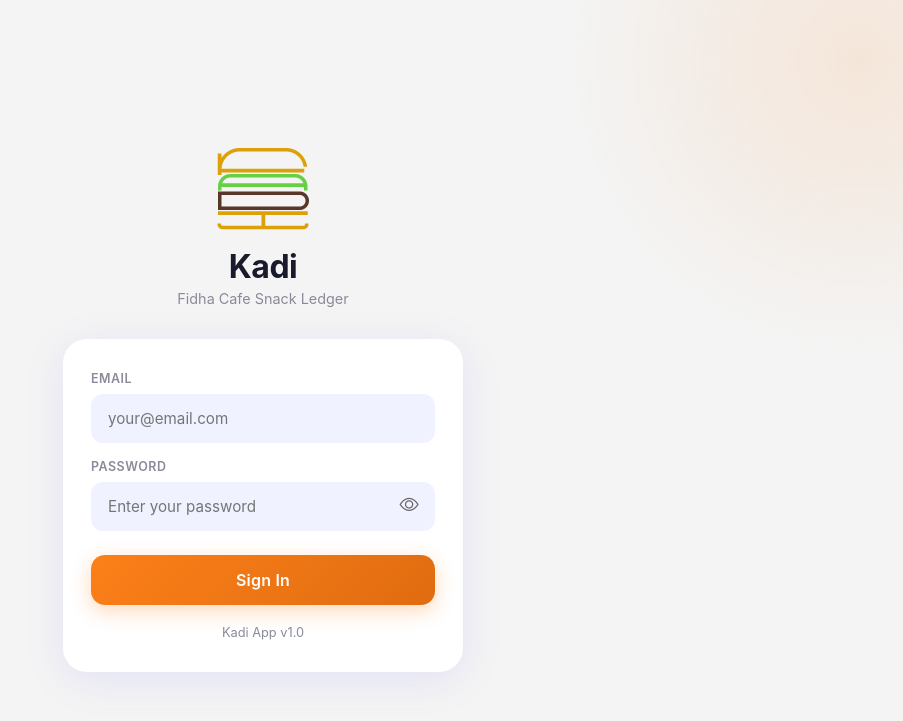
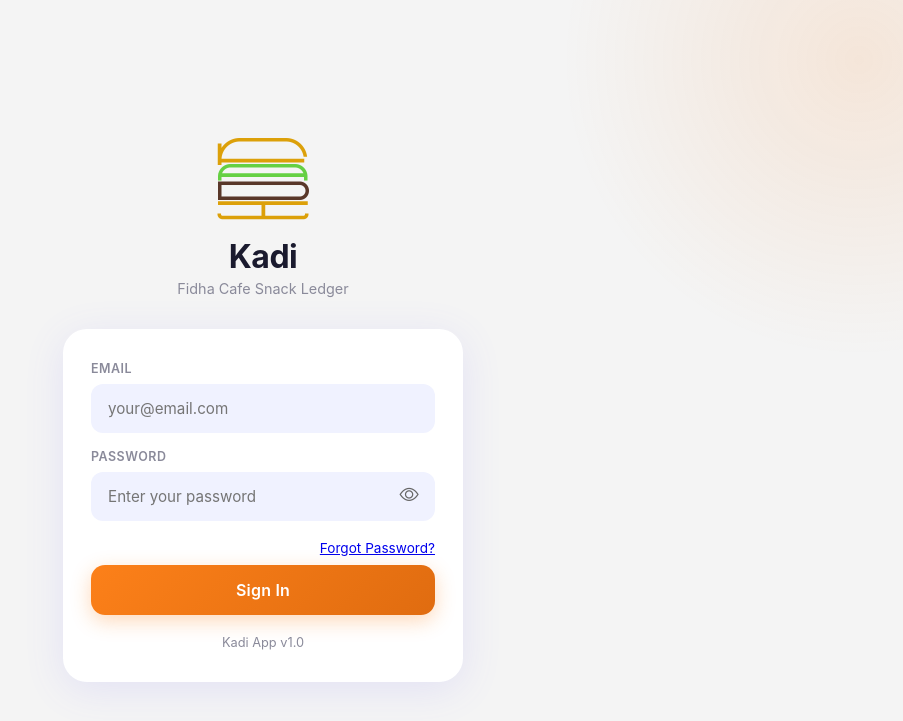
Before and after one commit to 67Robin/kadi-app, a Django app: page / in a window 1280 px wide. Shown: the top 721 px of the page, without its empty margins (377-1280 px from the left). Run offline with Django 4.2, Linux system fonts and the light colour scheme.

Commit message:
pass reset

```diff
--- a/core/urls.py
+++ b/core/urls.py
@@ -22,4 +22,6 @@ urlpatterns = [
     path('admin/whatsapp-message/', generate_whatsapp_message),
     path('admin/mark-ordered/', mark_as_ordered),
     path('history/', views.user_history),
+    path('auth/reset-request/', views.request_password_reset),
+    path('auth/reset-confirm/', views.confirm_password_reset),
 ]
--- /dev/null
+++ b/core/utils.py
@@ -0,0 +1,6 @@
+from django.contrib.auth.tokens import PasswordResetTokenGenerator
+
+class CustomTokenGenerator(PasswordResetTokenGenerator):
+    pass
+
+password_reset_token = CustomTokenGenerator()
--- a/core/views.py
+++ b/core/views.py
@@ -9,6 +9,12 @@ from datetime import datetime, time
 from rest_framework.parsers import MultiPartParser, FormParser
 from django.core.cache import cache
 from rest_framework.permissions import IsAuthenticated
+from django.core.mail import send_mail
+from django.utils.http import urlsafe_base64_encode
+from django.utils.encoding import force_bytes
+from django.contrib.auth import get_user_model
+from django.contrib.auth.hashers import make_password
+from .utils import password_reset_token
 
 from .models import User, SnackItem, Order, OrderItem
 from .serializers import (
@@ -367,3 +373,70 @@ def mark_as_ordered(request):
     today = timezone.localdate()
     Order.objects.filter(date=today).update(is_locked=True)
     return Response({"message": "Orders locked"})
+
+
+User = get_user_model()
+@api_view(['POST'])
+def request_password_reset(request):
+
+    email = request.data.get('email')
+
+    try:
+
+        user = User.objects.get(email=email)
+
+    except User.DoesNotExist:
+
+        return Response({"message": "If email exists, reset link sent"})
+
+    uid = urlsafe_base64_encode(force_bytes(user.pk))
+
+    token = password_reset_token.make_token(user)
+
+    reset_link = f"https://yourdomain.com/reset-password/{uid}/{token}/"
+
+    send_mail(
+
+        "Reset your password",
+
+        f"Click here to reset: {reset_link}",
+
+        settings.EMAIL_HOST_USER,
+
+        [email],
+
+        fail_silently=False,
+
+    )
+
+    return Response({"message": "Reset link sent"})
+
+@api_view(['POST'])
+
+def confirm_password_reset(request):
+
+    uid = request.data.get('uid')
+
+    token = request.data.get('token')
+
+    new_password = request.data.get('password')
+
+    try:
+
+        user_id = urlsafe_base64_decode(uid).decode()
+
+        user = User.objects.get(pk=user_id)
+
+    except:
+
+        return Response({"error": "Invalid link"}, status=400)
+
+    if not password_reset_token.check_token(user, token):
+
+        return Response({"error": "Invalid or expired token"}, status=400)
+
+    user.password = make_password(new_password)
+
+    user.save()
+
+    return Response({"message": "Password reset successful"})
--- a/kadi_project/settings.py
+++ b/kadi_project/settings.py
@@ -206,6 +206,12 @@ SECURE_HSTS_INCLUDE_SUBDOMAINS = config('SECURE_HSTS_INCLUDE_SUBDOMAINS', defaul
 SECURE_HSTS_PRELOAD = config('SECURE_HSTS_PRELOAD', default=False, cast=bool)
 DATA_UPLOAD_MAX_MEMORY_SIZE = 10485760 * 5   # 50MB
 FILE_UPLOAD_MAX_MEMORY_SIZE = 10485760 * 5   # 50MB
+EMAIL_BACKEND = 'django.core.mail.backends.smtp.EmailBackend'
+EMAIL_HOST = 'smtp.gmail.com'
+EMAIL_PORT = 587
+EMAIL_USE_TLS = True
+EMAIL_HOST_USER = 'researchdevelopment.ohac@gmail.com'
+EMAIL_HOST_PASSWORD = 'axea nnzx loaa cvvc'
 
 CACHES = {
     "default": {
--- a/templates/core/login.html
+++ b/templates/core/login.html
@@ -287,9 +287,22 @@
                     </button>
                 </div>
             </div>
+            <p style="text-align:right; margin-top:8px;">
+                <a href="#" onclick="showReset()" style="font-size:0.85rem;">
+                    Forgot Password?
+                </a>
+            </p>
             <button class="login-btn" onclick="doLogin()" id="login-btn">
                 Sign In
             </button>
+
+            <div id="reset-box" style="display:none; margin-top:15px;">
+                <input type="email" id="reset-email" placeholder="Enter your email"
+                    style="width:100%; padding:10px; border-radius:8px; border:1px solid #ccc;">
+                <button onclick="sendResetLink()" style="margin-top:10px; width:100%;">
+                    Send Reset Link
+                </button>
+            </div>
 
             <div class="divider">Kadi App v1.0</div>
         </div>
@@ -398,6 +411,49 @@
 
             }, 120);
         });
+        function showReset() {
+
+            document.getElementById('reset-box').style.display = 'block';
+
+        }
+
+        async function sendResetLink() {
+
+            const email = document.getElementById('reset-email').value;
+
+            if (!email) {
+
+                alert("Enter email");
+
+                return;
+
+            }
+
+            try {
+
+                const res = await fetch(API + '/auth/reset-password/', {
+
+                    method: 'POST',
+
+                    headers: { 'Content-Type': 'application/json' },
+
+                    body: JSON.stringify({ email })
+
+                });
+
+                const data = await res.json();
+
+                alert(data.message || "If email exists, link sent");
+
+            } catch (err) {
+
+                console.error(err);
+
+                alert("Error sending reset link");
+
+            }
+
+        }
     </script>
 </body>
 
```
Also changed, not shown: 2 other files.
